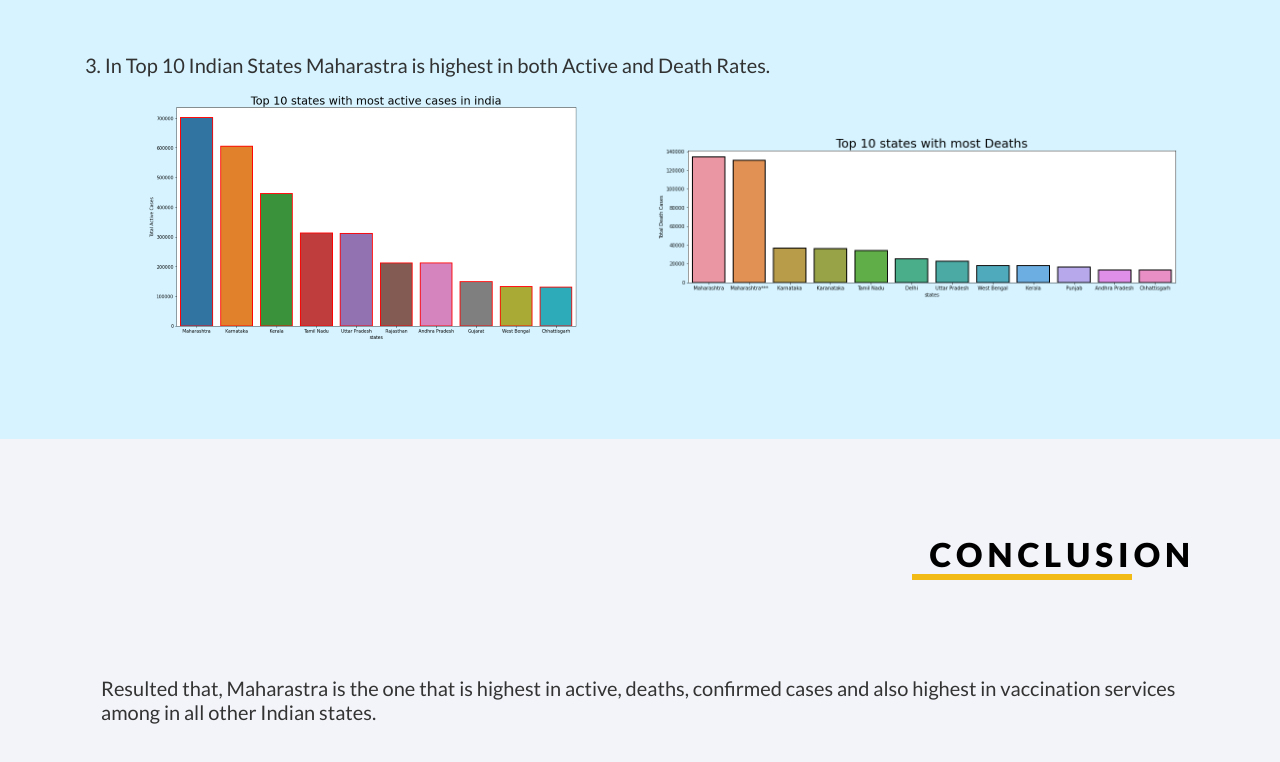
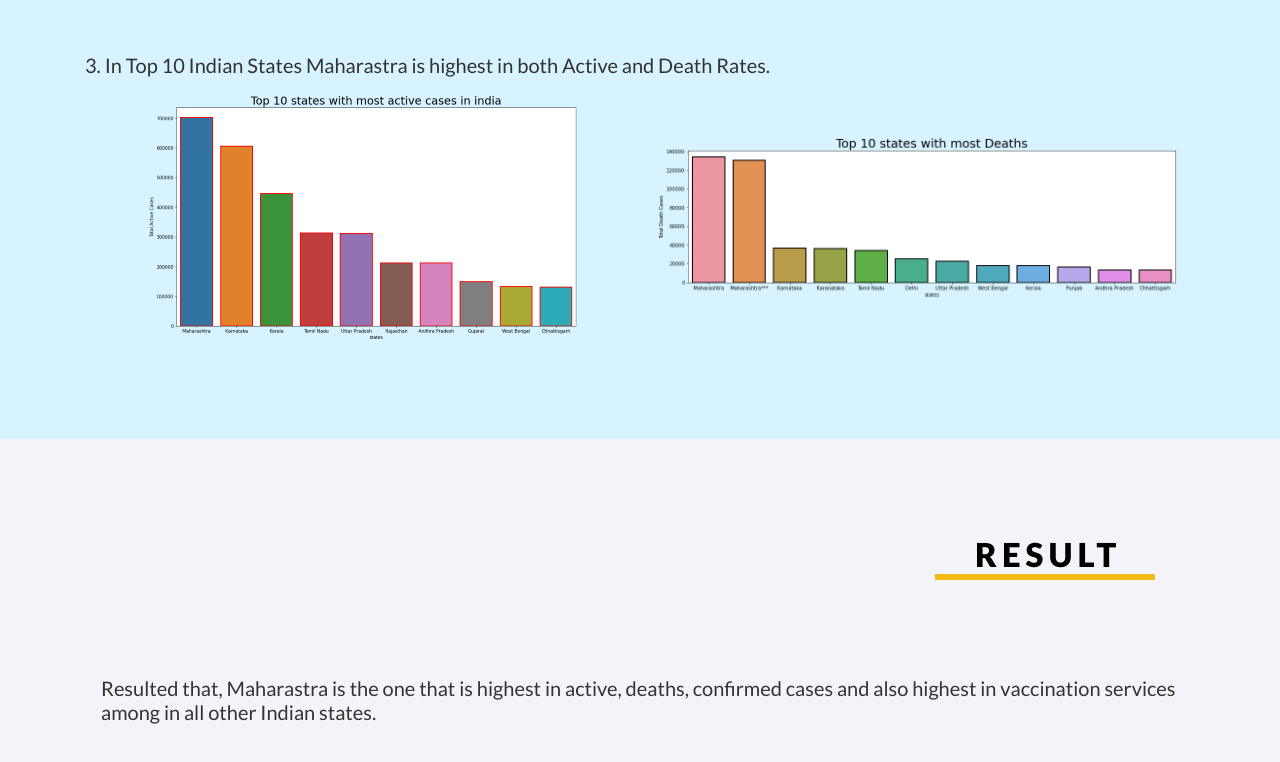
Before and after one commit to Ramya-brs/casestudy3, a plain HTML site: page index.html in a window 1280 px wide. Shown: the part 2978-3740 px from the top of the page. Drawn offline with Linux system fonts and the light colour scheme.

Commit message:
Update index.html

```diff
--- a/index.html
+++ b/index.html
@@ -140,7 +140,7 @@
 	<!-- conclusion starts-->
 	<section class="exprinc_block">
 		<div class="container">
-		  <h2>CONCLUSION<span></span></h2>
+		  <h2>Result<span></span></h2>
 		  <div class="clr"></div>
 			<div class="row">
 				<div class="column_9">
```
